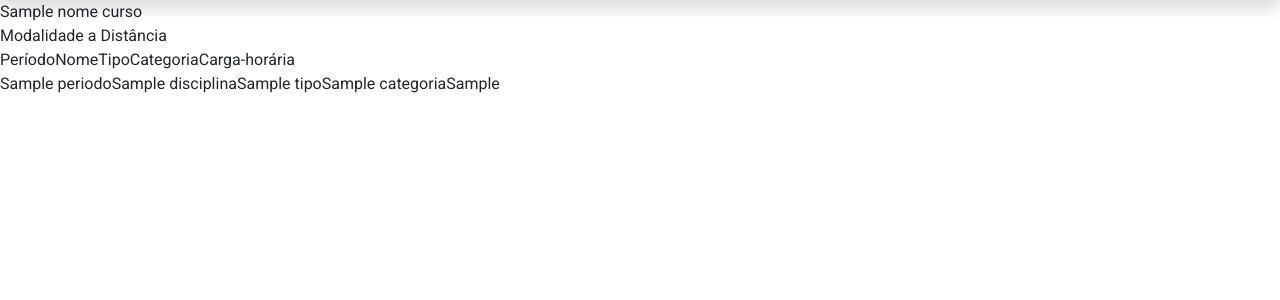
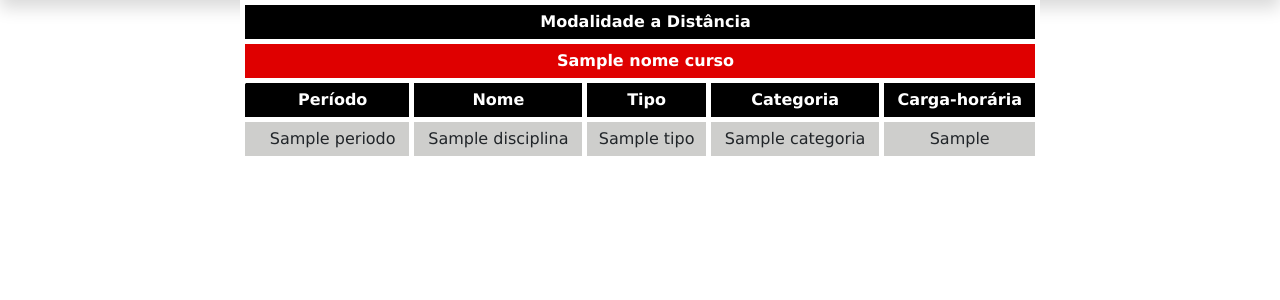
Before and after one commit to cead-ufjf-desenvolvimento/gradecurso, a Django app: template gradeApp/templates/output.html in a window 1280 px wide. Shown: the part 59-359 px from the top of the page. Run offline with Django 4.2, Linux system fonts and the light colour scheme; the template is opened without the code that fills it: most values are stand-ins (such as "Sample title", 1, 10 or a date in 2020); parts of the project's set-up code (start-up, migrations or seed data) failed here and were passed over; some libraries are stand-ins or nearby versions.

Commit message:
Estilada a tabela de output

```diff
--- /dev/null
+++ b/gradeApp/static/css/table.css
@@ -0,0 +1,44 @@
+
+tr th{
+	font-weight:bold;
+}
+tr th, tr td{
+	padding:5px;
+}
+th{
+    border: 5px solid #ffffff;
+}
+td{
+	border: 5px solid #FFFFFF;
+}
+.disciplina{
+    font-family: Verdana, Geneva, Tahoma, sans-serif;
+	background:#df0000;
+    text-align: center;
+    color: #ffffff;
+}
+
+.modalidade {
+    font-family: Verdana, Geneva, Tahoma, sans-serif;
+    background: black;
+    text-align: center;
+    color: #ffffff;
+}
+.cabecalho{
+    font-family: Verdana, Geneva, Tahoma, sans-serif;
+   background: black;
+    text-align: center;
+    color: #ffffff;
+}
+.impar{
+    font-family: 'Lucida Sans', 'Lucida Sans Regular', 'Lucida Grande', 'Lucida Sans Unicode', Geneva, Verdana, sans-serif;
+    text-align: center;
+	background:#ebebeb;
+}
+.par{
+    font-family: 'Lucida Sans', 'Lucida Sans Regular', 'Lucida Grande', 'Lucida Sans Unicode', Geneva, Verdana, sans-serif;
+
+
+    text-align: center;
+	background:#cececc;
+}
--- a/gradeApp/templates/output.html
+++ b/gradeApp/templates/output.html
@@ -1,30 +1,54 @@
 {% extends "base.html" %}
 
 {% block content %}
+{% load static %}
+
+<link href="{% static "css/table.css" %}" rel="stylesheet">
+
+    <div style="position: absolute; left:50%; transform: translate(-50%);">
+
+        <table style="width:50rem;">
+            <thead>
+
+                <tr>
+                    <th colspan="5" align="center" class="modalidade">Modalidade a Distância</th>
+                </tr>
+
+                <tr>
+                    <th colspan="5" align="center" class="disciplina">{{nome_curso}}</th>
+                </tr>
+
+                <tr align="center">
+                    <th align="center" class="cabecalho">Período</th>
+                    <th align="center" class="cabecalho">Nome</th>
+                    <th align="center" class="cabecalho">Tipo</th>
+                    <th align="center" class="cabecalho">Categoria</th>
+                    <th align="center" class="cabecalho">Carga-horária</th>
+                </tr>
+            </thead>
+
+            <tbody>
+                {% for disciplina in disciplina_list %}
+                <tr>
+                {%if disciplina.periodo|divisibleby:2%}
+                    <td class="par">{{disciplina.periodo}}</td>
+                    <td class="par">{{disciplina.nome}}</td>
+                    <td class="par">{{disciplina.tipo}}</td>
+                    <td class="par">{{disciplina.categoria}}</td>
+                    <td class="par">{{disciplina.carga_horaria}}</td>
+                {% else %}
+                    <td class="impar">{{disciplina.periodo}}</td>
+                    <td class="impar">{{disciplina.nome}}</td>
+                    <td class="impar">{{disciplina.tipo}}</td>
+                    <td class="impar">{{disciplina.categoria}}</td>
+                    <td class="impar">{{disciplina.carga_horaria}}</td>
+                {% endif %}
+                </tr>
+                {% endfor %}
+            </tbody>
+        </table>
+
+    </div>
 
 
-<div>
-    {{nome_curso}}
-</div>
-<div>
-    Modalidade a Distância
-</div>
-<div class="d-flex">
-    <div>Período</div>
-    <div>Nome</div>
-    <div>Tipo</div>
-    <div>Categoria</div>
-    <div>Carga-horária</div>
-</div>
-
-{% for disciplina in disciplina_list %}
-<div class="d-flex">
-    <div>{{disciplina.periodo}}</div>
-    <div>{{disciplina.nome}}</div>
-    <div>{{disciplina.tipo}}</div>
-    <div>{{disciplina.categoria}}</div>
-    <div>{{disciplina.carga_horaria}}</div>
-</div>
-{% endfor %}
-
 {% endblock %}
```
Also changed, not shown: 1 other file.
